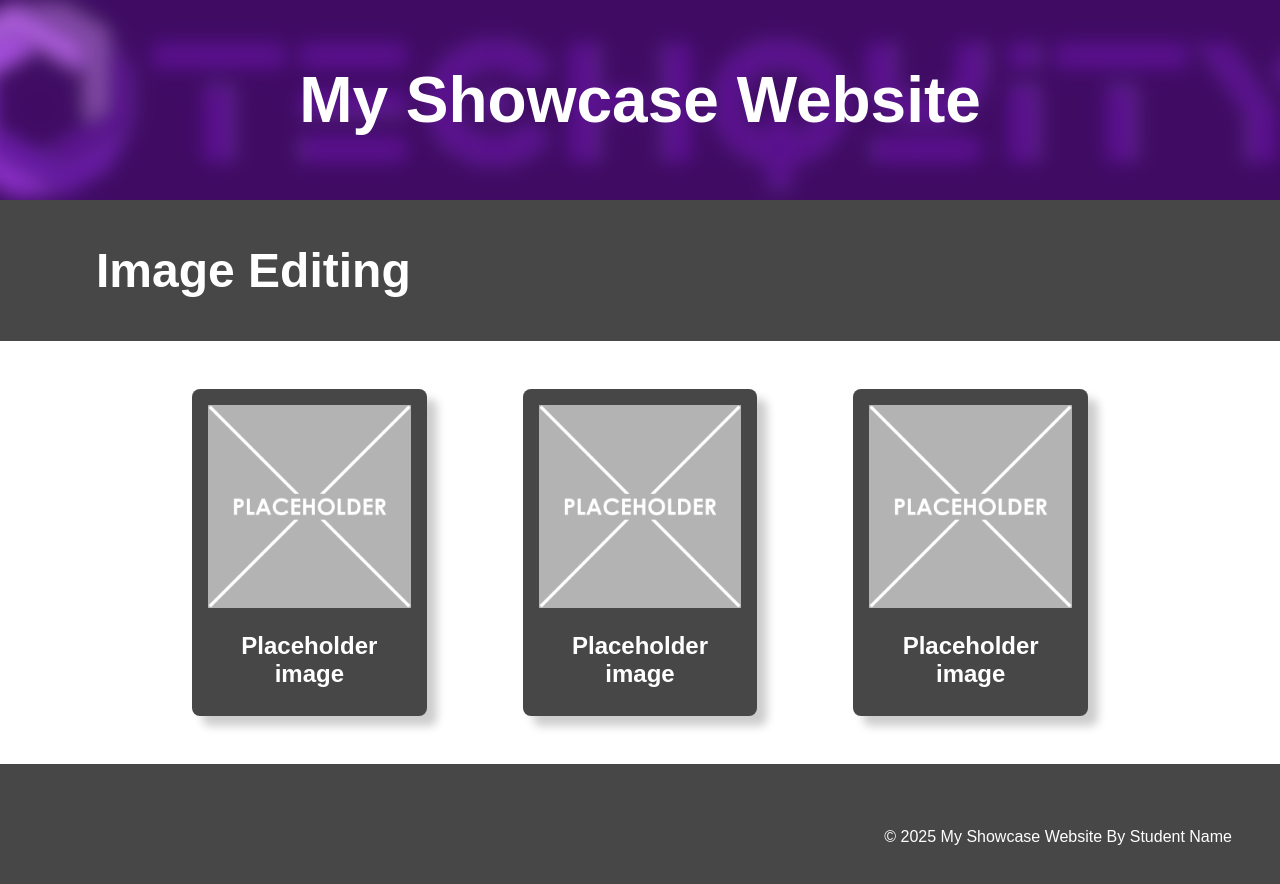
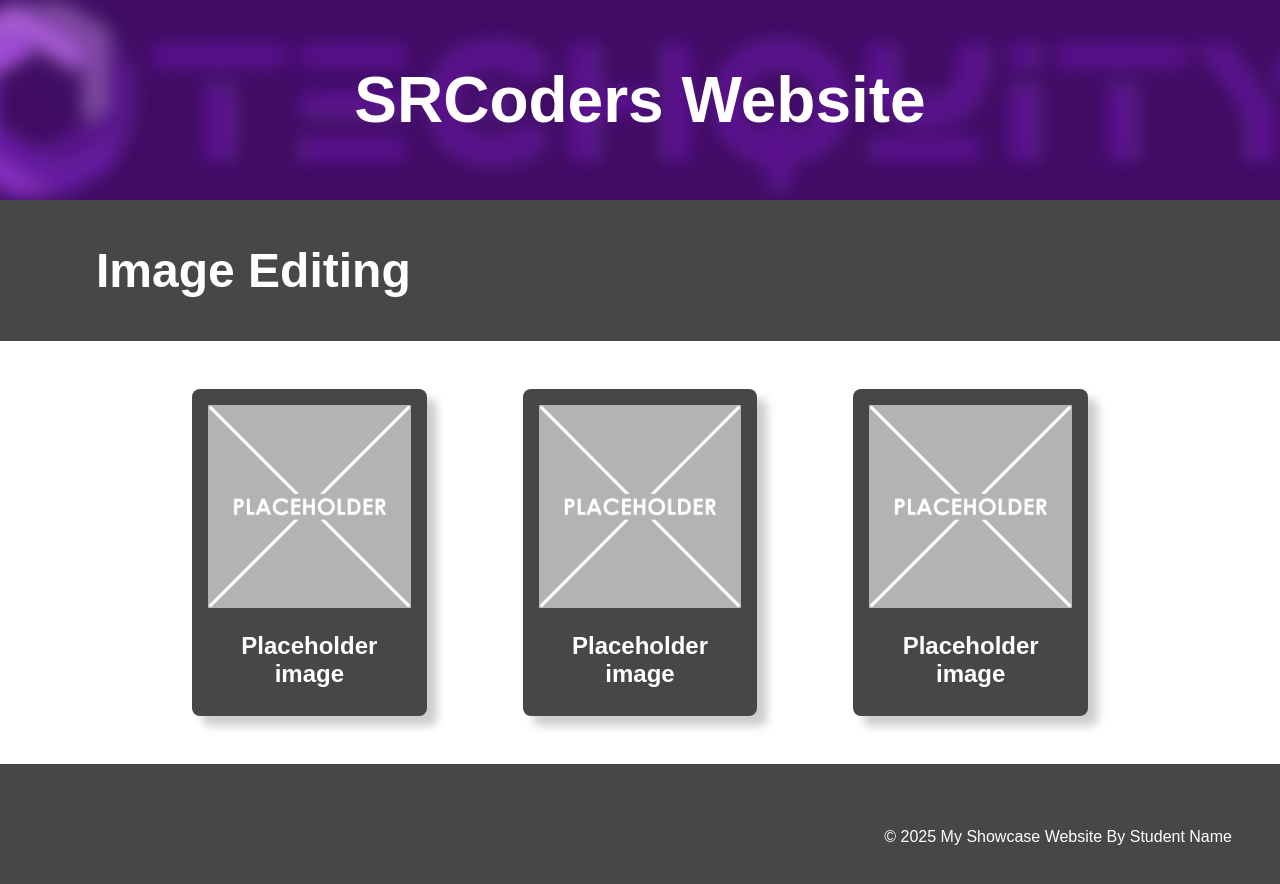
Before and after one commit to Nimue779/MyYear10Website, a plain HTML site: page index.html in a window 1280 px wide. Drawn offline with Linux system fonts and the light colour scheme.

Commit message:
Changed hero text

```diff
--- a/index.html
+++ b/index.html
@@ -12,7 +12,7 @@
 
     <!-- The Hero Section -------------------------------------------------------------------------------------- -->
     <section class="hero">
-        <div class="hero-text">My Showcase Website</div>
+        <div class="hero-text">SRCoders Website</div>
     </section>
 
 <!-- Topic one ------------------------------------------------------------------------------------------------- -->
```
